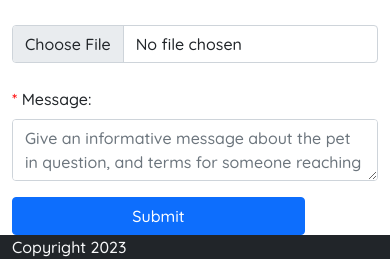
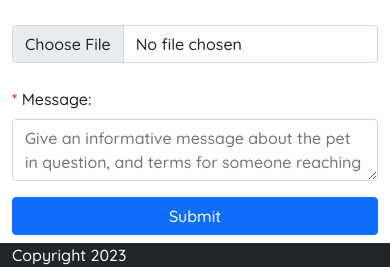
Before and after one commit to GametimeInc/SSD_CA2, a PHP site: page /contact-page.php in a window 390 px wide. Shown: the part 946-1213 px from the top of the page. Run offline with PHP 8.4, Linux system fonts and the light colour scheme.

Commit message:
Index page/submit button responsiveness fixed

```diff
--- a/contact-page.php
+++ b/contact-page.php
@@ -84,7 +84,7 @@
     <ul class="errorList" id="messageError"></ul>
     </p>
 
-    <input class="btn btn-primary" type="submit" value="Submit"><br>
+    <input class="btn btn-primary mb-2" type="submit" value="Submit"><br>
 
 </form>
 
--- a/css/mystyle.css
+++ b/css/mystyle.css
@@ -58,7 +58,9 @@ img {
 #indexButtons li {
     margin-bottom: 2%;
 }
-@media screen AND (max-width:600px) {
+
+
+@media screen AND (max-width:768px) {
     input,select,textarea  {
         width: 80%;
     }
@@ -84,3 +86,7 @@ img {
 #carouselExample {
     margin: auto;
 }
+
+input[type=submit] {
+    width: 100%;
+}
```
